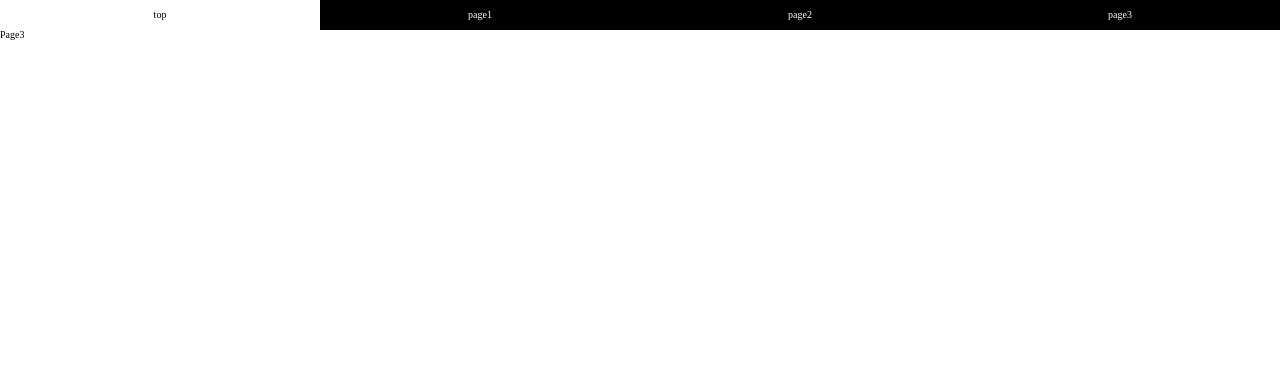
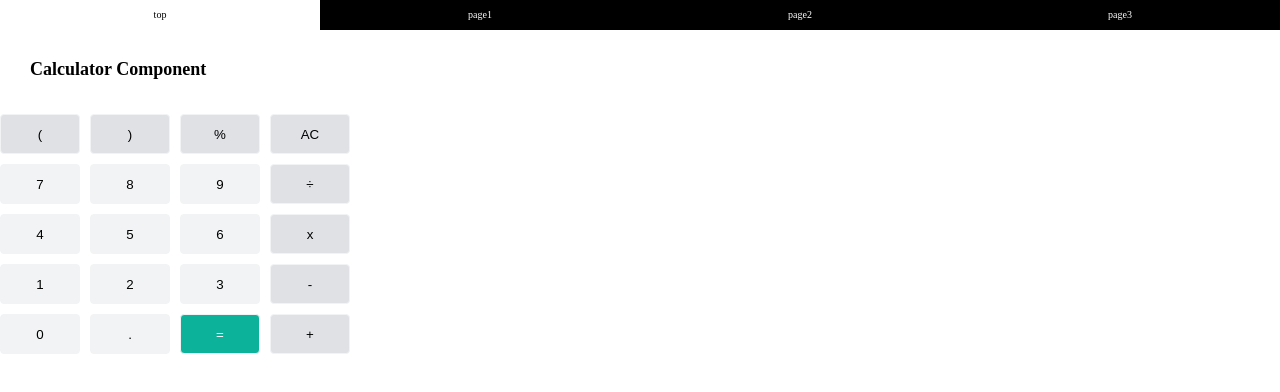
Before and after one commit to yk57-miya/react-example-project, a React (Create React App) app: page /page3 in a window 1280 px wide. Shown: the top 392 px of the page. Built offline with nearby package versions, Linux system fonts and the light colour scheme.

Commit message:
電卓実装途中

```diff
--- a/public/index.css
+++ b/public/index.css
@@ -59,6 +59,14 @@ html {
 }
 
 /* font-sizeに関する変数群 */
+
+/* 共通color */
+
+/* Text colorに関する変数群 */
+
+/* Bg colorに関する変数群 */
+
+/* border colorに関する変数群 */
 
 :root {
   /* 上揃え & 左揃え */
@@ -311,6 +319,54 @@ html {
         background-color: #0cb39a;
       }
 
+.Calculator__Row {
+    display: -webkit-box;
+    display: flex;
+    -webkit-box-align: start;
+            align-items: flex-start;
+    -webkit-box-pack: start;
+            justify-content: flex-start;
+  }
+
+.Calculator__Row:not(last-child) {
+    margin-bottom: 1rem;
+  }
+
+.Calculator__Button {
+    width: 80px;
+    height: 40px;
+  }
+
+.Calculator__Button:not(last-child) {
+    margin-right: 1rem;
+  }
+
+.CalculatorButton {
+  width: 100%;
+  height: 100%;
+  text-align: center;
+  margin: auto;
+}
+
+.CalculatorButton__Item {
+    width: 100%;
+    height: 100%;
+    display: block;
+    border: none;
+    background-color: #f1f3f4;
+    border: 1px solid #f1f3f4;
+    border-radius: 4px;
+  }
+
+.CalculatorButton__Item--dark {
+      background-color: #dfe1e5;
+    }
+
+.CalculatorButton__Item--main {
+      color: #fff;
+      background-color: #0cb39a;
+    }
+
 .Page1__Title {
     margin: 3rem 0;
     padding-left: 3rem;
@@ -333,6 +389,24 @@ html {
   }
 
 .Page2__Content {
+    margin: 3.6rem 0;
+  }
+
+.Page3__Title {
+    margin: 3rem 0;
+    padding-left: 3rem;
+    font-weight: bold;
+    font-size: 1.8rem;
+  }
+
+/* &__SubTitle {
+    padding: 2rem 0 2rem 1rem;
+    color: #fff;
+    background-color: #9ae39e;
+    font-size: $size-font-large;
+  } */
+
+.Page3__Content {
     margin: 3.6rem 0;
   }
 
--- /dev/null
+++ b/src/components/Calculator/Calculator.css
@@ -0,0 +1,18 @@
+.Calculator {
+  &__Row {
+    @mixin --layout-start-start;
+  }
+
+  &__Row:not(last-child) {
+    margin-bottom: 1rem;
+  }
+
+  &__Button {
+    width: 80px;
+    height: 40px;
+  }
+
+  &__Button:not(last-child) {
+    margin-right: 1rem;
+  }
+}
--- /dev/null
+++ b/src/components/Calculator/index.js
@@ -0,0 +1,75 @@
+import React, { Component } from 'react';
+import CalculatorButton from '../CalculatorButton';
+// import classNames from 'classnames';
+
+class Calculator extends Component {
+  constructor (props) {
+    super(props);
+    this.state = {};
+  }
+
+  componentDidMount() {
+    window.addEventListener('load', () => {
+
+    });
+  }
+
+  // componentDidUpdate(nextProps, nextState) {
+  //   if (nextProps.tabDate !== this.props.tabDate || nextState.styleTab !== this.state.styleTab) {
+  //     return true;
+  //   }
+  //   return false;
+  // }
+
+  // shouldComponentUpdate(nextProps, nextState) {
+  //   if (nextProps.tabDate !== this.props.tabDate || nextState.styleTab !== this.state.styleTab) {
+  //     return true;
+  //   }
+  //   return false;
+  // }
+
+  handleButtonClick = e => {
+    this.handleButtonClick.bind(this);
+    console.log(999,e);
+  };
+
+
+  render() {
+    return (
+      <div className="Calculator">
+        <div className="Calculator__Row">
+          <div className="Calculator__Button"><CalculatorButton handleButtonClick={ this.handleButtonClick.bind(this) } value="(" styleColor="dark"/></div>
+          <div className="Calculator__Button"><CalculatorButton value=")" styleColor="dark"/></div>
+          <div className="Calculator__Button"><CalculatorButton value="%" styleColor="dark"/></div>
+          <div className="Calculator__Button"><CalculatorButton value="AC" styleColor="dark"/></div>
+        </div>
+        <div className="Calculator__Row">
+          <div className="Calculator__Button"><CalculatorButton value="7"/></div>
+          <div className="Calculator__Button"><CalculatorButton value="8"/></div>
+          <div className="Calculator__Button"><CalculatorButton value="9"/></div>
+          <div className="Calculator__Button"><CalculatorButton value="÷" styleColor="dark"/></div>
+        </div>
+        <div className="Calculator__Row">
+          <div className="Calculator__Button"><CalculatorButton value="4"/></div>
+          <div className="Calculator__Button"><CalculatorButton value="5"/></div>
+          <div className="Calculator__Button"><CalculatorButton value="6"/></div>
+          <div className="Calculator__Button"><CalculatorButton value="x" styleColor="dark"/></div>
+        </div>
+        <div className="Calculator__Row">
+          <div className="Calculator__Button"><CalculatorButton value="1"/></div>
+          <div className="Calculator__Button"><CalculatorButton value="2"/></div>
+          <div className="Calculator__Button"><CalculatorButton value="3"/></div>
+          <div className="Calculator__Button"><CalculatorButton value="-" styleColor="dark"/></div>
+        </div>
+        <div className="Calculator__Row">
+          <div className="Calculator__Button"><CalculatorButton value="0"/></div>
+          <div className="Calculator__Button"><CalculatorButton value="."/></div>
+          <div className="Calculator__Button"><CalculatorButton value="=" styleColor="main"/></div>
+          <div className="Calculator__Button"><CalculatorButton value="+" styleColor="dark"/></div>
+        </div>
+      </div>
+    );
+  }
+}
+
+export default Calculator;
--- /dev/null
+++ b/src/components/CalculatorButton/CalculatorButton.css
@@ -0,0 +1,26 @@
+.CalculatorButton {
+  width: 100%;
+  height: 100%;
+  text-align: center;
+  margin: auto;
+
+
+  &__Item {
+    width: 100%;
+    height: 100%;
+    display: block;
+    border: none;
+    background-color: #f1f3f4;
+    border: 1px solid $color-border-light-gray;
+    border-radius: 4px;
+
+    &--dark {
+      background-color: $color-border-dark-gray;
+    }
+
+    &--main {
+      color: $color-text-dark-bg;
+      background-color: $color-primary;
+    }
+  }
+}
--- /dev/null
+++ b/src/components/CalculatorButton/index.js
@@ -0,0 +1,51 @@
+import React, { Component } from 'react';
+// import classNames from 'classnames';
+
+class CalculatorButton extends Component {
+  constructor (props) {
+    super(props);
+    this.state = {};
+  }
+
+  componentDidMount() {
+    window.addEventListener('load', () => {
+
+    });
+  }
+
+  componentDidUpdate(nextProps, nextState) {
+    if (nextProps.tabDate !== this.props.tabDate || nextState.styleTab !== this.state.styleTab) {
+      return true;
+    }
+    return false;
+  }
+
+  shouldComponentUpdate(nextProps, nextState) {
+    if (nextProps.tabDate !== this.props.tabDate || nextState.styleTab !== this.state.styleTab) {
+      return true;
+    }
+    return false;
+  }
+
+  handleButtonClick() {
+    this.props.handleButtonClick(this.props.value);
+  }
+
+  getStyleColor(style) {
+    if (!style) {
+      return;
+    }
+    return `CalculatorButton__Item CalculatorButton__Item--${style}`;
+  }
+
+  render() {
+    const styleColor = this.props.styleColor;
+    return (
+      <div className="CalculatorButton">
+        <input className={`CalculatorButton__Item ${this.getStyleColor(styleColor)}`} type="button" value={ this.props.value } onClick={ this.handleButtonClick.bind(this) } disable="disable"/>
+      </div>
+    );
+  }
+}
+
+export default CalculatorButton;
--- a/src/pages/page3/Page3.css
+++ b/src/pages/page3/Page3.css
@@ -0,0 +1,19 @@
+.Page3 {
+  &__Title {
+    margin: 3rem 0;
+    padding-left: 3rem;
+    font-weight: bold;
+    font-size: $size-font-xlarge;
+  }
+
+  /* &__SubTitle {
+    padding: 2rem 0 2rem 1rem;
+    color: #fff;
+    background-color: #9ae39e;
+    font-size: $size-font-large;
+  } */
+
+  &__Content {
+    margin: 3.6rem 0;
+  }
+}
--- a/src/pages/page3/index.js
+++ b/src/pages/page3/index.js
@@ -1,14 +1,19 @@
 import React, { Component } from 'react';
+import Calculator from '../../components/Calculator';
 
 export default class Page3 extends Component {
   constructor (props) {
     super(props);
-    this.str = 'Page3';
+    this.str = 'Calculator Component';
   }
   render () {
     return (
-      <div>
-        { this.str }
+      <div className="Page3">
+        <div className="Page3__Title">{ this.str }</div>
+        {/* <p className="Page3__SubTitle"></p> */}
+        <div className="Page3__Content">
+          <Calculator/>
+        </div>
       </div>
     );
   }
--- a/src/styles/components/all.css
+++ b/src/styles/components/all.css
@@ -1,3 +1,5 @@
 @import "../../components/Menu/Menu.css";
 @import "../../components/Tab/Tab.css";
 @import "../../components/Carousel/Carousel.css";
+@import "../../components/Calculator/Calculator.css";
+@import "../../components/CalculatorButton/CalculatorButton.css";
--- a/src/styles/settings/all.css
+++ b/src/styles/settings/all.css
@@ -1 +1,2 @@
 @import "./size.css";
+@import "./color.css";
```
Also changed, not shown: src/styles/settings/color.css (added, +16 -0 lines), src/pages/page3/README.md (added).
